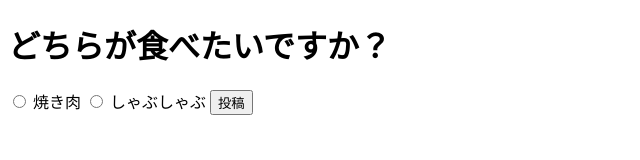
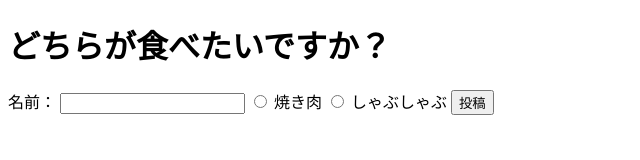
Before and after one commit to maataro/node-js-http, a website: page form.html in a window 1280 px wide. Shown: the whole page, without its empty margins (0-640 px from the left). Drawn offline with Linux system fonts and the light colour scheme.

Commit message:
アンケートに名前項目を追加

```diff
--- a/form.html
+++ b/form.html
@@ -8,6 +8,7 @@
 <body>
   <h1>どちらが食べたいですか？</h1>
   <form method="post" action="/enquetes/yaki-shabu">
+      名前： <input type="text" name="name">
       <input type="radio" name="yaki-shabu" value="焼き肉" /> 焼き肉
       <input type="radio" name="yaki-shabu" value="しゃぶしゃぶ" /> しゃぶしゃぶ
       <button type="submit">投稿</button>
```
